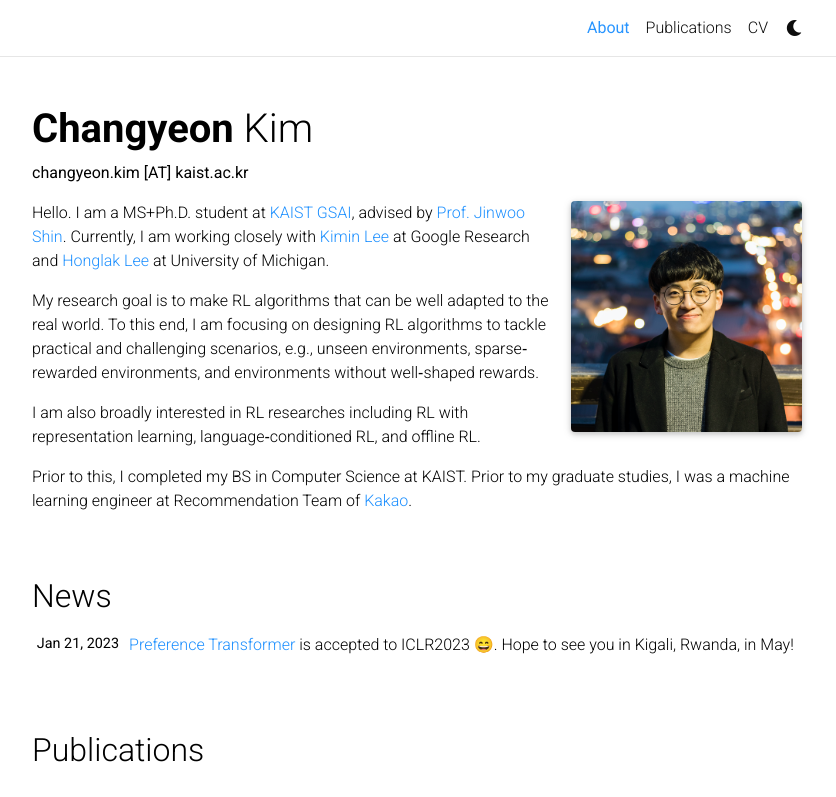
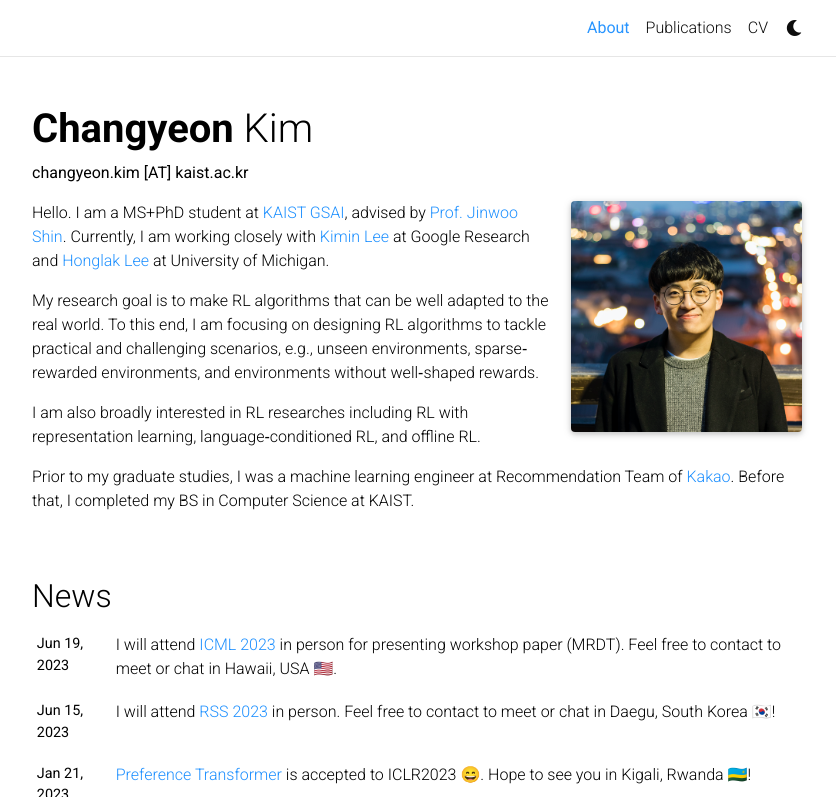
Before and after one commit to csmile-1006/csmile-1006.github.io, a Jekyll site: the page built from _pages/about.md, in a window 1280 px wide and 900 px high, cut to the strip 0-797 px from the top of the window. Shown: the whole strip, without its empty margins (223-1059 px from the left). Built offline with Jekyll 4.4.1, drawn with Linux system fonts in a browser that asks for light colours; full-size pictures stand in for the smaller copies a plugin makes; emoji names are drawn with the system emoji font; comment, search, counter and statistics services are not loaded; a style sheet for code colours, icons or effects is not loaded.

```diff
--- a/_config.yml
+++ b/_config.yml
@@ -13,7 +13,7 @@ footer_text: >
 eywords: jekyll, jekyll-theme, academic-website, portfolio-website  # add your own keywords or leave empty
 
 lang: en # the language of your site (for example: en, fr, cn, ru, etc.)
-icon:   # the emoji used as the favicon (alternatively, provide image name in /assets/img/)
+icon: ⚛️  # the emoji used as the favicon (alternatively, provide image name in /assets/img/)
 
 url: https://csmile-1006.github.io # the base hostname & protocol for your site
 baseurl: # the subpath of your site, e.g. /blog/
--- a/_pages/about.md
+++ b/_pages/about.md
@@ -43,10 +43,10 @@ academic_services:
 
 ---
 
-Hello. I am a MS+Ph.D. student at <a href="https://gsai.kaist.ac.kr/">KAIST GSAI</a>, advised by <a href="https://alinlab.kaist.ac.kr/shin.html">Prof. Jinwoo Shin</a>. Currently, I am working closely with <a href="https://sites.google.com/view/kiminlee">Kimin Lee</a> at Google Research and <a href="https://web.eecs.umich.edu/~honglak/">Honglak Lee</a> at University of Michigan.
+Hello. I am a MS+PhD student at <a href="https://gsai.kaist.ac.kr/">KAIST GSAI</a>, advised by <a href="https://alinlab.kaist.ac.kr/shin.html">Prof. Jinwoo Shin</a>. Currently, I am working closely with <a href="https://sites.google.com/view/kiminlee">Kimin Lee</a> at Google Research and <a href="https://web.eecs.umich.edu/~honglak/">Honglak Lee</a> at University of Michigan.
 
 My research goal is to make RL algorithms that can be well adapted to the real world. To this end, I am focusing on designing RL algorithms to tackle practical and challenging scenarios, e.g., unseen environments, sparse‐rewarded environments, and environments without well‐shaped rewards.
 
 I am also broadly interested in RL researches including RL with representation learning, language‐conditioned RL, and offline RL.
 
-Prior to this, I completed my BS in Computer Science at KAIST. Prior to my graduate studies, I was a machine learning engineer at Recommendation Team of <a href="https://kakaocorp.com">Kakao</a>.
+Prior to my graduate studies, I was a machine learning engineer at Recommendation Team of <a href="https://kakaocorp.com">Kakao</a>. Before that, I completed my BS in Computer Science at KAIST.
```
Also changed, not shown: _news/announcement_1.md (+1 -1 lines), _news/announcement_2.md (added, +7 -0 lines), _news/announcement_3.md (added, +7 -0 lines).
